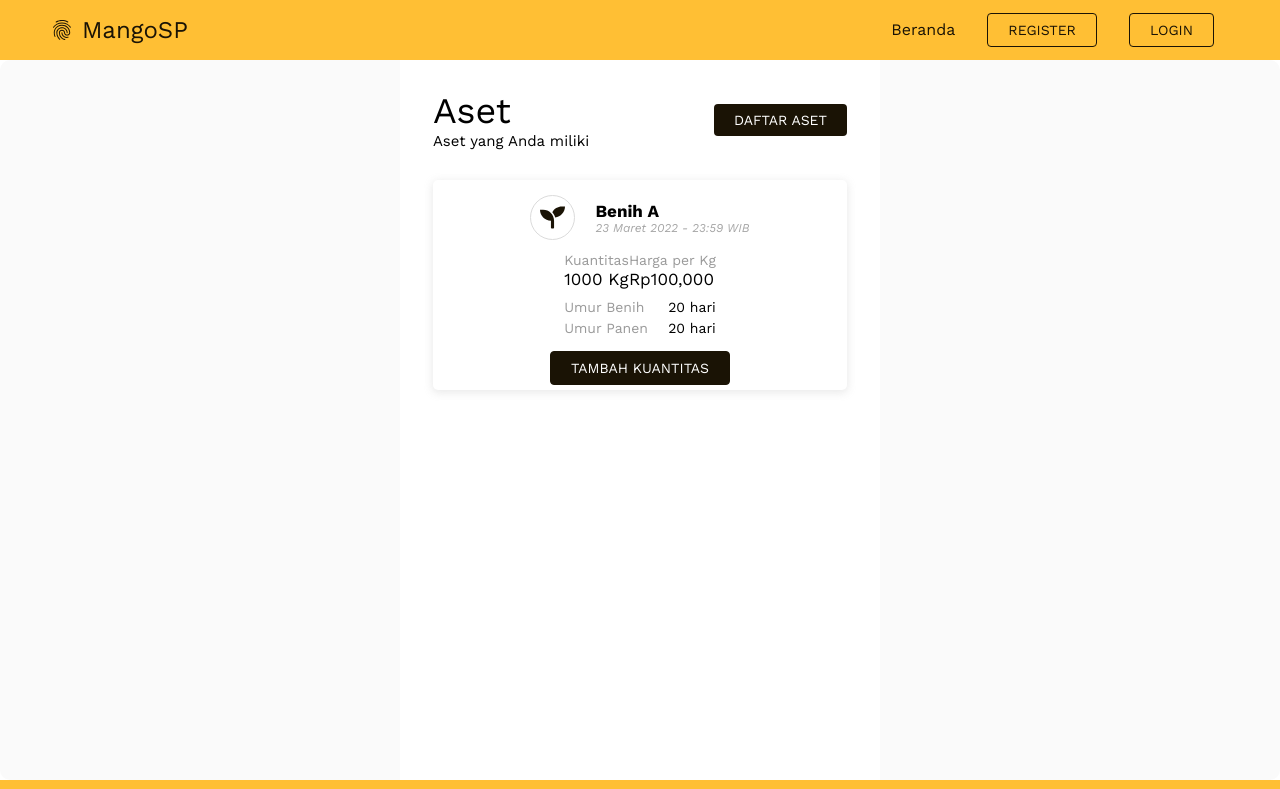
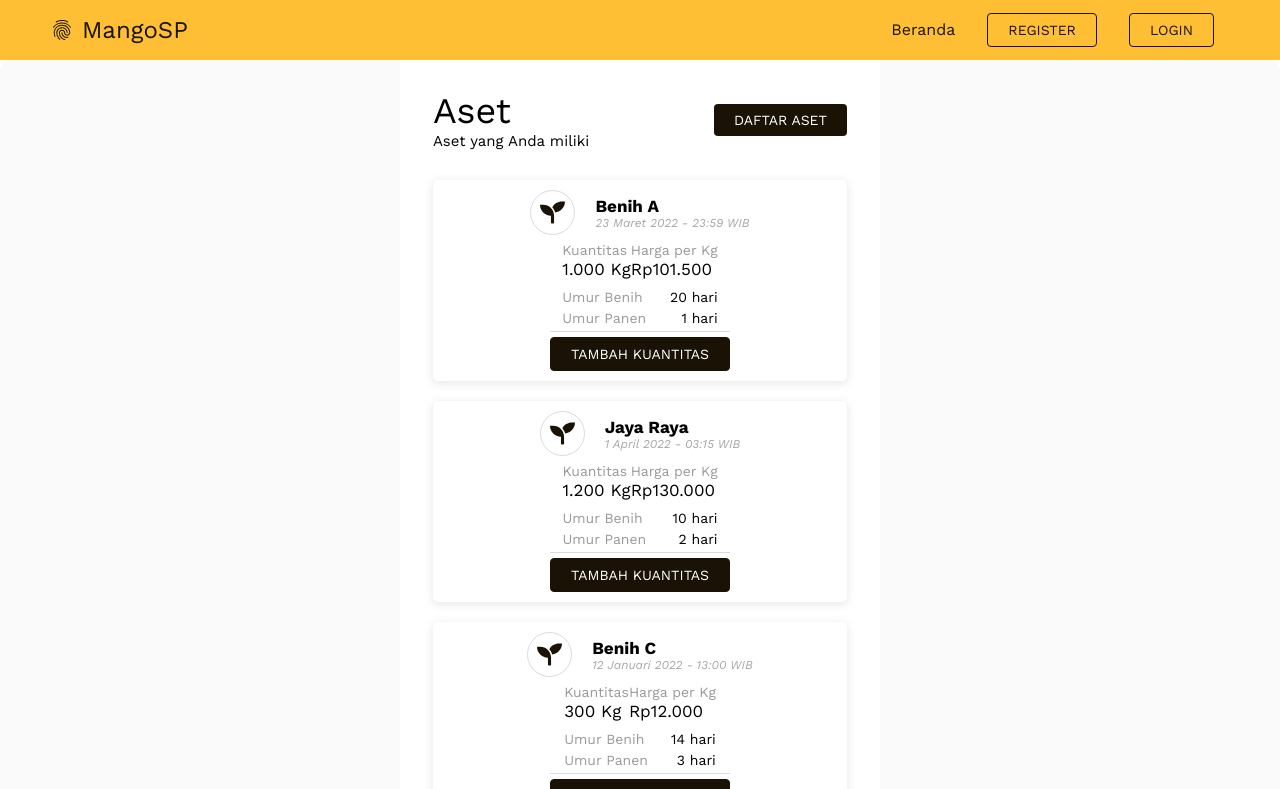
Before and after one commit to sabrinadizam21/fe-mangosp-blockchain, a React (Create React App) app: page /aset in a window 1280 px wide. Shown: the top 789 px of the page. Built offline with nearby package versions, Linux system fonts and the light colour scheme.

Commit message:
looping data aset in aset page

```diff
--- a/src/context/AsetContext.js
+++ b/src/context/AsetContext.js
@@ -2,10 +2,10 @@ import { useState, createContext } from 'react'
 export const AsetContext = createContext()
 export const AsetProvider = props => {
     const [aset,setAset] = useState([
-        {varietas :'Benih A', kuantitasBenih : 1000, umurBenih : 20, umurPanen : 1, hargaPanen : 101500},
-        {varietas :'Jaya Raya', kuantitasBenih : 1200, umurBenih : 10, umurPanen : 2, hargaPanen : 130000},
-        {varietas :'Benih C', kuantitasBenih : 300, umurBenih : 14, umurPanen : 3, hargaPanen : 12000},
-        {varietas :'Benih K', kuantitasBenih : 540, umurBenih : 18, umurPanen : 4, hargaPanen : 104000}
+        {id : 0, createDate: '23 Maret 2022 - 23:59 WIB', varietas :'Benih A', kuantitasBenih : 1000, umurBenih : 20, umurPanen : 1, hargaPanen : 101500},
+        {id : 1, createDate: '1 April 2022 - 03:15 WIB', varietas :'Jaya Raya', kuantitasBenih : 1200, umurBenih : 10, umurPanen : 2, hargaPanen : 130000},
+        {id : 2, createDate: '12 Januari 2022 - 13:00 WIB', varietas :'Benih C', kuantitasBenih : 300, umurBenih : 14, umurPanen : 3, hargaPanen : 12000},
+        {id : 3, createDate: '24 Februari 2022 - 09:00 WIB', varietas :'Benih K', kuantitasBenih : 540, umurBenih : 18, umurPanen : 4, hargaPanen : 104000}
     ])
 
     //const [ loginStatus, setLoginStatus] = useState(false)
--- a/src/pages/Aset/Aset.css
+++ b/src/pages/Aset/Aset.css
@@ -47,18 +47,18 @@
 }
 
 .card {
-    height: 210px;
     max-width: 420px;
     width: 100%;
     justify-items: center;
     box-shadow: rgb(152 152 152 / 20%) 0px 2px 8px 1px;;
     background-color: white;
     border-radius: 5px;
-    padding: 15px;
+    padding: 10px 15px 10px 15px;
+    margin-bottom: 20px;
 }
 
 .card__header{
-    margin-bottom: 10px;
+    margin-bottom: 5px;
     display: flex;
     align-items: center;
 }
@@ -121,7 +121,8 @@
 }
 
 .card__bottom {
-    margin-top: 15px;
+    border-top: 1px solid #DBDBDB;
+    padding-top: 5px;
     text-align: center;
 }
 
--- a/src/pages/Aset/Aset.js
+++ b/src/pages/Aset/Aset.js
@@ -1,13 +1,38 @@
-import React , { useState } from 'react'
+import React , { useState, useContext } from 'react'
 import { Link } from 'react-router-dom'
 import { Button } from '../../components/Button'
 import { FaSeedling } from 'react-icons/fa'
 import './Aset.css'
 import Modal from '../../components/Modal'
 import { Input } from '../../components/Input'
+import { AsetContext } from '../../context/AsetContext'
 
 function Aset() {
-  const [modalOpen, setModalOpen] = useState(false);
+  const [modalOpen, setModalOpen] = useState(false)
+  const { aset } = useContext(AsetContext)
+  const [inputData, setInputData] = useState("")
+  const [currentIndex, setCurrentIndex] = useState(-1)
+
+  const handleChange = (event) => {
+    let input = event.target.value
+    setInputData(input)
+}
+
+  const handleSubmit = (e) => {
+    e.preventDefault()
+    let newData = aset
+        if(currentIndex === -1){
+            newData = [...aset, inputData]
+        }
+        else {
+            newData[currentIndex] = inputData
+        }
+  }
+
+  function numberFormat(number){
+    return number.toString().replace(/\B(?<!\.\d*)(?=(\d{3})+(?!\d))/g, ".")
+  }
+
   return (
     <>
         <div className="aset__wrapper">
@@ -25,37 +50,40 @@ function Aset() {
                 </div>
               </div>
               <div className="aset__content">
-                <div className="card">
+                {aset.map((data, index)=>{
+                  return (
+                    <div className="card" key={data.id}>
                       <div className="card__header">
                         <div className="card__icon">
                           <FaSeedling className='card__logo' />
                         </div>
                         <div style={{marginLeft: '20px'}}>
-                      <b>Benih A</b>
-                      <p className="card__timestamp">23 Maret 2022 - 23:59 WIB</p>
+                          <b>{data.varietas}</b>
+                          <p className="card__timestamp">{data.createDate}</p>
                         </div>
                       </div>
                       <div className="card__body">
                         <div className="quantity-value">
                           <div className="quantity">
                             <span>Kuantitas</span>
-                        <p>1000 Kg</p>
+                            <p>{numberFormat(data.kuantitasBenih)} Kg</p>
                           </div>
                           <div className="value">
                             <span>Harga per Kg</span>
-                        <p>Rp100,000</p>
+                            <p>Rp{numberFormat(data.hargaPanen)}</p>
                           </div>
                         </div>
                         <div className="seed-age">
                           <span>Umur Benih</span>
-                      <p>20 hari</p>
+                          <p>{numberFormat(data.umurBenih)} hari</p>
                         </div>
                         <div className="harvest-age">
-                      <span>Umur Panen</span> <p>20 hari</p>
+                          <span>Umur Panen</span>
+                          <p>{numberFormat(data.umurPanen)} hari</p>
                         </div>
                       </div>
                       <div className="card__bottom">
-                      <Button className="openModalBtn"
+                          <Button className="openModalBtn" buttonSize={'btn--primary'}
                             onClick={() => {
                               setModalOpen(true);
                             }}
@@ -67,10 +95,12 @@ function Aset() {
                             modalTitle={'Tambah Kuantitas'}
                             modalBody={
                               <>
-                            <p>Kuantitas Benih A saat ini : 1.000 Kg</p>
+                                <p>Kuantitas Benih A saat ini : {data.kuantitasBenih} Kg</p>
                                 <br />
+                                <form onSubmit={handleSubmit}>
                                   <Input className='number' label={'Kuantitas Benih Baru'} type='number' name='kuantitasBenih' id='kuantitasBenih'
-                              placeholder='Kuantitas Benih Baru' required />
+                                  placeholder='Kuantitas Benih Baru' value={inputData} onChange={handleChange} required />
+                                </form>
                               </>
                             }
                             cancelBtn ={'BATAL'}
@@ -79,6 +109,8 @@ function Aset() {
                           />}
                       </div>
                     </div>
+                  )
+                })}
               </div>
             </div>
         </div>
```
Lines whose indentation alone changed are shown as unchanged.
